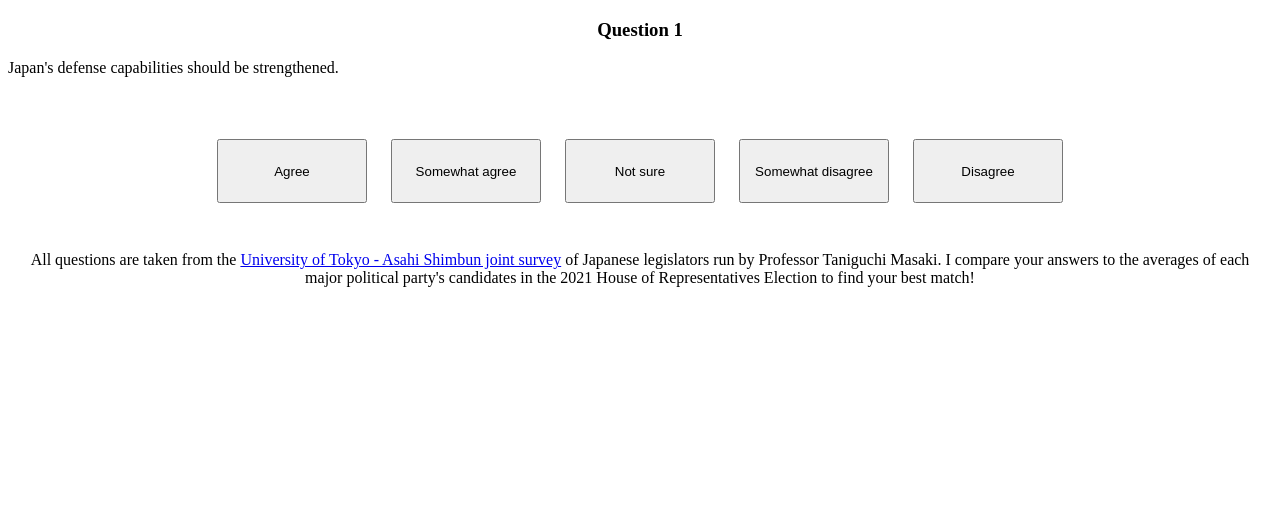
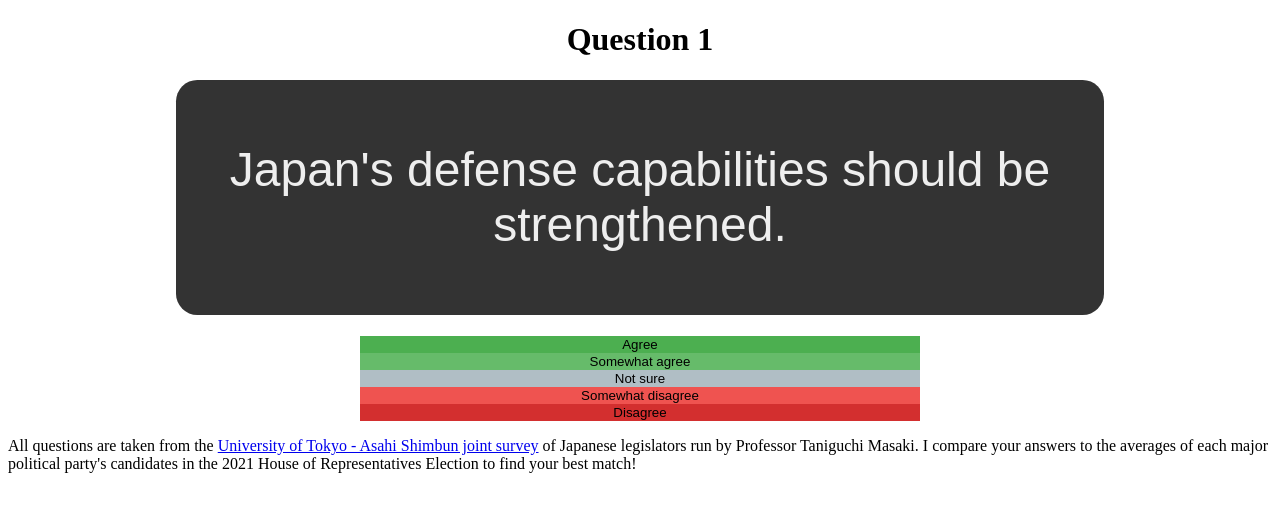
Before and after one commit to jwhandley/japan-votematch, a website built with Vite: page index.html in a window 1280 px wide. Built offline with nearby package versions, Linux system fonts and the light colour scheme.

Commit message:
Update style

```diff
--- a/index.html
+++ b/index.html
@@ -6,35 +6,69 @@
   <meta name="viewport" content="width=device-width, initial-scale=1.0" />
   <title>Japan votematch</title>
   <style>
+      #question {
+      margin: 16pt auto;
+      color: #eeeeee;
+      font-family: 'Montserrat', sans-serif;
+      font-weight: normal;
+      width: 70%;
+      min-width: 500pt;
+      min-height: 144pt;
+      background-color: #333333;
+      padding: 16pt;
+      border-radius: 16pt;
+      font-size: 36pt;
+      display: flex;
+      justify-content: center;
+      align-items: center;
+      text-align: center;
+
+  }
+
     #answer {
       display: flex;
-      flex-wrap: wrap; /* Allow buttons to wrap on smaller screens */
-      gap: 1.5rem; /* Space between buttons */
-      justify-content: center; /* Center the buttons */
-      padding: 1rem; /* Padding around the button container */
+      flex-direction: column;
+      justify-content: center;
+      align-items: center;
+      font-size: 3rem;
     }
 
     button {
-      flex-grow: 1; /* Allow buttons to grow */
-      flex-basis: calc(20% - 1.5rem); /* Set base width to 20% with space for gap */
-      max-width: 150px; /* Limit maximum button width */
-      height: 4rem; /* Fixed button height */
-      padding: 0.5rem; /* Add padding for better touch targets */
-      box-sizing: border-box; /* Include padding in width/height calculations */
+      width: 35rem;
     }
 
-    footer {
-      text-align: center; /* Center text in footer */
-      padding: 1rem; /* Padding for footer */
+    button[data-value="1"] {
+      background-color: #4CAF50; /* Green for Agree */
+      border: none;
+    }
+
+    button[data-value="2"] {
+      background-color: #66BB6A; /* Lighter green for Somewhat agree */
+      border: none;
+    }
+
+    button[data-value="3"] {
+      background-color: #B0BEC5; /* Grey for Not sure */
+      border: none;
+    }
+
+    button[data-value="4"] {
+      background-color: #EF5350; /* Red for Somewhat disagree */
+      border: none;
+    }
+
+    button[data-value="5"] {
+      background-color: #D32F2F; /* Darker red for Disagree */
+      border: none;
     }
   </style>
 </head>
 
 <body>
   <div id="questions-page">
-    <h3 id="heading" style="text-align: center;"></h2>
+    <h1 id="heading" style="text-align: center;"></h2>
     <p id="question" style="height: 3rem;"></p>
-    <div id="answer" style="display: flex; column-gap: 1.5rem; align-items: flex-start;">
+    <div id="answer">
       <button data-value="1">Agree</button>
       <button data-value="2">Somewhat agree</button>
       <button data-value="3">Not sure</button>
```
